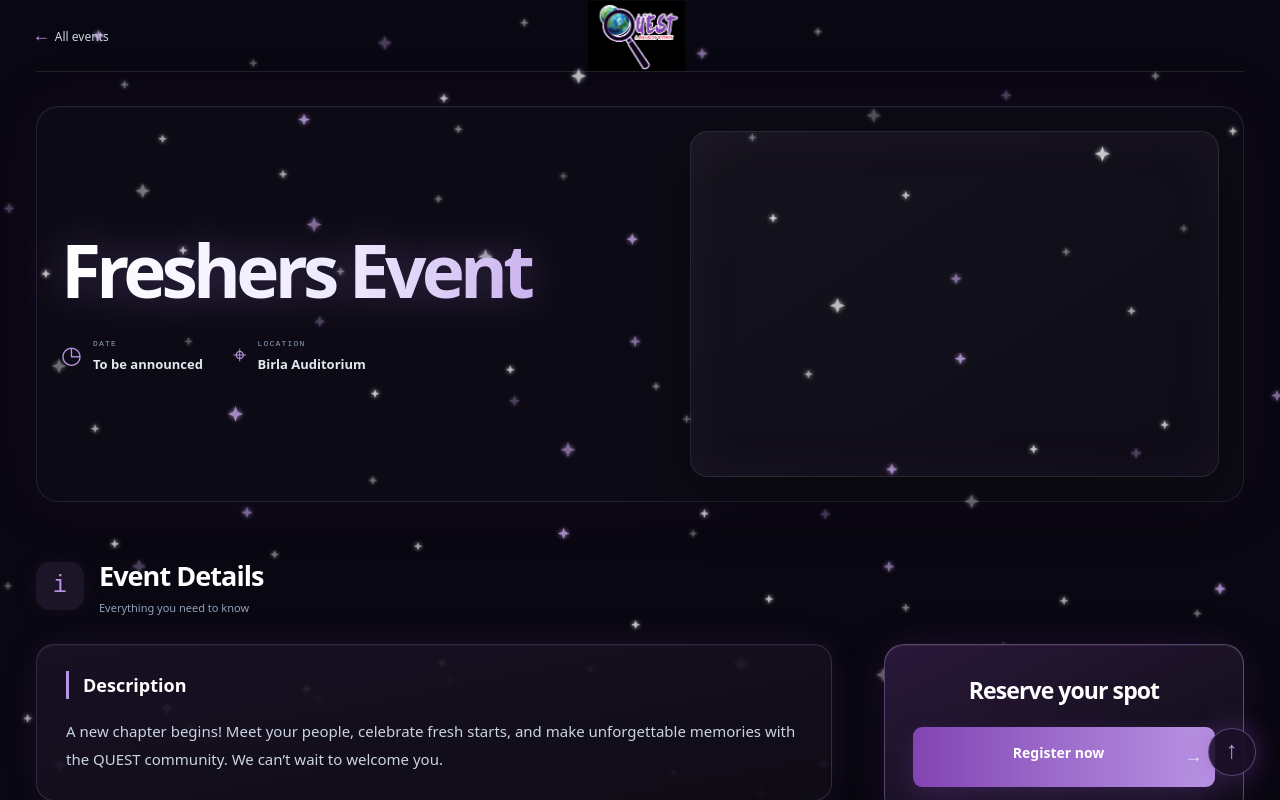
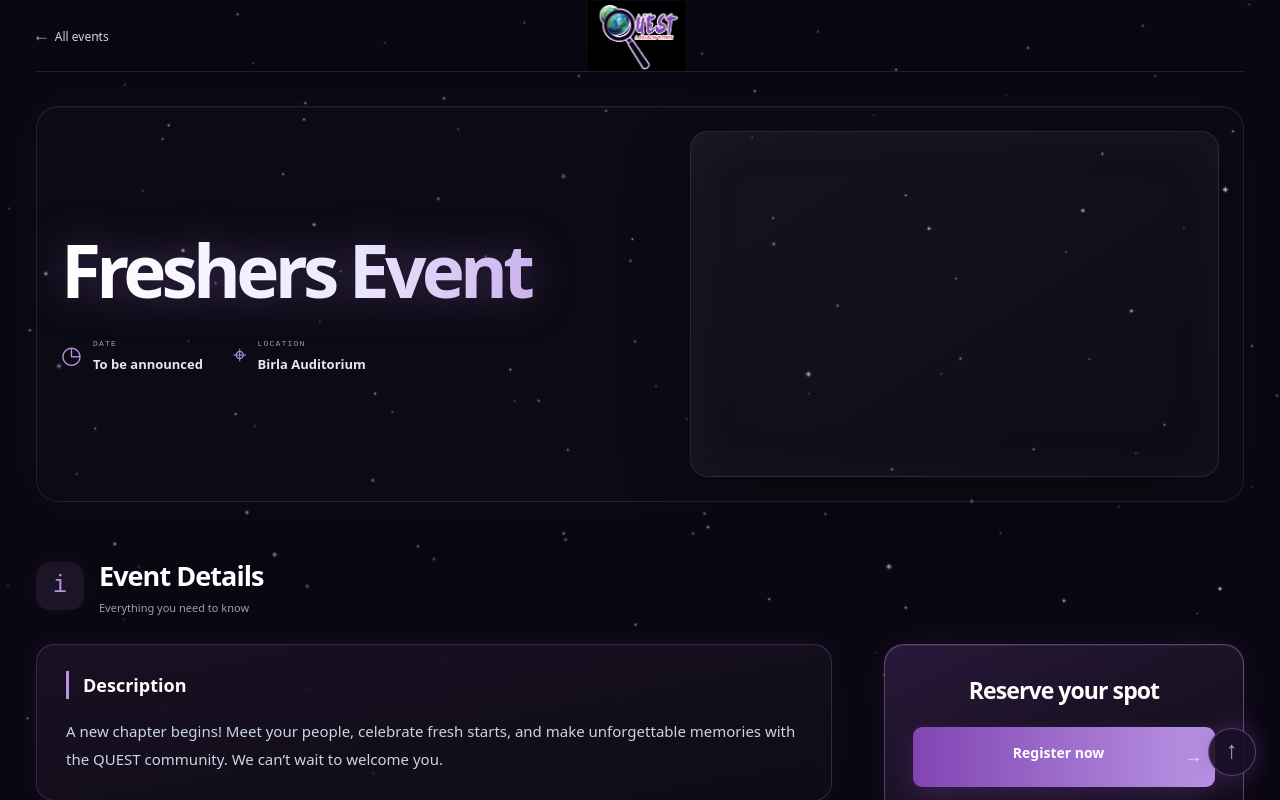
Before and after one commit to dudyalagurusreekar/sitquest, a React (Vite) app in the folder frontend/: page / in a window 1280 px wide. Both pictures are taken after a click on the button 1093 px from the left and 484 px from the top of the page. Shown: the top 800 px of the page. Built offline with nearby package versions, Linux system fonts and the light colour scheme.

Commit message:
Refine starfield to subtle natural points

```diff
--- a/frontend/src/pages/Registrations/Registrations.jsx
+++ b/frontend/src/pages/Registrations/Registrations.jsx
@@ -38,18 +38,18 @@ function cardTransform(position) {
 }
 
 function StarField() {
-  const stars = Array.from({ length: 120 }, (_, index) => ({
+  const stars = Array.from({ length: 170 }, (_, index) => ({
     x: (index * 137.51 + 11) % 1000,
     y: (index * 83.17 + (index % 7) * 19) % 700,
-    radius: index % 5 === 0 ? 5.5 : index % 3 === 0 ? 4.2 : 3.2,
+    radius: index % 19 === 0 ? 2.1 : index % 4 === 0 ? 1.45 : 0.9,
     delay: `${(index % 9) * -0.55}s`,
   }))
 
   const starPath = ({ x, y, radius }) => `M ${x} ${y - radius} L ${x + radius * 0.28} ${y - radius * 0.28} L ${x + radius} ${y} L ${x + radius * 0.28} ${y + radius * 0.28} L ${x} ${y + radius} L ${x - radius * 0.28} ${y + radius * 0.28} L ${x - radius} ${y} L ${x - radius * 0.28} ${y - radius * 0.28} Z`
 
   return <svg className="pointer-events-none absolute inset-0 z-0 h-full w-full" viewBox="0 0 1000 700" preserveAspectRatio="xMidYMid slice" aria-hidden="true">
-    <defs><filter id="quest-star-glow" x="-300%" y="-300%" width="700%" height="700%"><feGaussianBlur stdDeviation="1.8" result="blur"/><feMerge><feMergeNode in="blur"/><feMergeNode in="SourceGraphic"/></feMerge></filter></defs>
-    {stars.map((star, index) => <path key={index} d={starPath(star)} fill={index % 3 === 0 ? '#d8b4fe' : '#ffffff'} opacity={index % 5 === 0 ? '.98' : '.8'} filter="url(#quest-star-glow)" className="animate-sparkle" style={{ animationDelay: star.delay }}/>) }
+    <defs><filter id="quest-star-glow" x="-300%" y="-300%" width="700%" height="700%"><feGaussianBlur stdDeviation="0.65" result="blur"/><feMerge><feMergeNode in="blur"/><feMergeNode in="SourceGraphic"/></feMerge></filter></defs>
+    {stars.map((star, index) => <path key={index} d={starPath(star)} fill={index % 11 === 0 ? '#d8c6ff' : '#ffffff'} opacity={index % 19 === 0 ? '.88' : index % 3 === 0 ? '.58' : '.38'} filter="url(#quest-star-glow)" className="animate-sparkle" style={{ animationDelay: star.delay }}/>) }
   </svg>
 }
 
```
